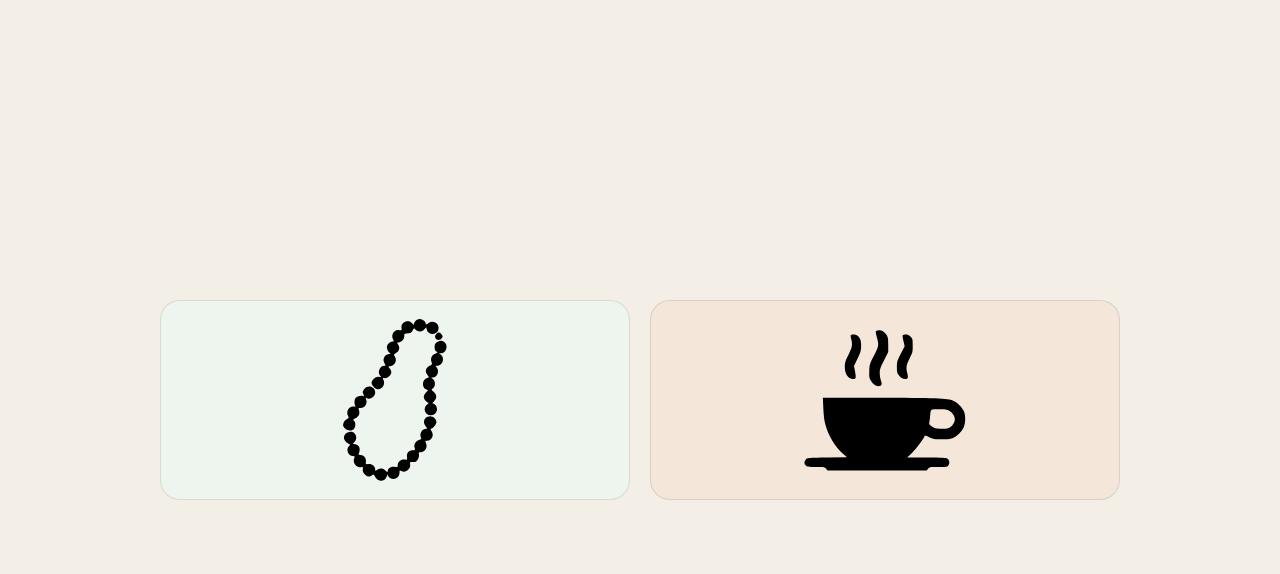
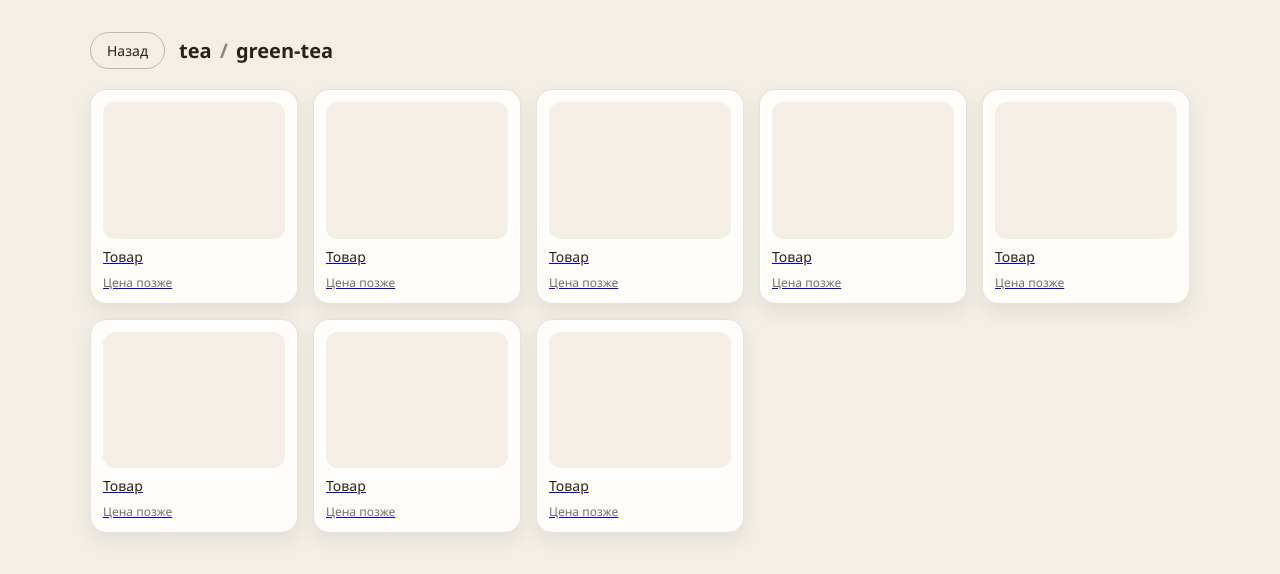
Before and after one commit to QweeeTleX/Tea_project, a React (Vite) app in the folder Frontend/: page /catalog/tea/green-tea in a window 1280 px wide. Shown: the top 574 px of the page. Built offline with nearby package versions, Linux system fonts and the light colour scheme.

Commit message:
Added a page with subcategory and product card

```diff
--- a/Frontend/package.json
+++ b/Frontend/package.json
@@ -11,7 +11,8 @@
   },
   "dependencies": {
     "react": "^19.2.0",
-    "react-dom": "^19.2.0"
+    "react-dom": "^19.2.0",
+    "react-router-dom": "^7.13.0"
   },
   "devDependencies": {
     "@eslint/js": "^9.39.1",
--- a/Frontend/src/Main/App.jsx
+++ b/Frontend/src/Main/App.jsx
@@ -1,81 +1,15 @@
-import "../Styles/App.css"
-import teaCupIcon from "../Images/tea_cup_icon.svg"
-import teaAccessoriesIcon from "../Images/accessories_icon.svg"
-
-const categories = [
-  {
-    id: "wares",
-    title: "Посуда и товары",
-    tone: "sage",
-    image: teaAccessoriesIcon,
-    subtypes: [
-      { id: "incense-1", title: "Благовония \"Сян Дао\"" },
-      { id: "incense-2", title: "Благовония 'Сян Дао'" },
-      { id: "gaiwans", title: "Гайвани" },
-      { id: "tools", title: "Инструменты" },
-      { id: "tools-incense", title: "Инструменты для \"Сян Дао\"" },
-      { id: "books", title: "Книги" },
-      { id: "burners", title: "Курильницы" },
-      { id: "sets", title: "Наборы" },
-      { id: "art", title: "Предметы искусства" },
-      { id: "other", title: "Прочее" },
-      { id: "sieves", title: "Сита" },
-      { id: "statuettes", title: "Статуэтки" },
-      { id: "thermos", title: "Термосы и колбы" },
-      { id: "jewelry", title: "Украшения" },
-      { id: "teapots", title: "Чайники" },
-      { id: "tea-caddies", title: "Чайницы" },
-      { id: "cha-pan", title: "Чапани" },
-      { id: "cha-hai-pl", title: "Чахаи" },
-      { id: "cha-hai", title: "Чахай" },
-      { id: "cha-he", title: "Чахэ" },
-      { id: "cups", title: "Чашки" }
-    ]
-  },
-  {
-    id: "tea",
-    title: "Китайский Чай",
-    tone: "clay",
-    image: teaCupIcon,
-    subtypes: [
-      { id: "white-tea", title: "Белый Чай" },
-      { id: "guangdong-oolongs", title: "Гуандунские улуны" },
-      { id: "yellow-tea", title: "Желтый Чай" },
-      { id: "green-tea", title: "Зеленые чаи" },
-      { id: "red-tea", title: "Красные чаи" },
-      { id: "herbal", title: "Нечайные чаи" },
-      { id: "north-fujian-oolongs", title: "Северофуцзяньские улуны" },
-      { id: "taiwan-oolongs", title: "Тайваньские улуны" },
-      { id: "shu-puer", title: "Шу пуэры" },
-      { id: "sheng-puer", title: "Шэн пуэры" },
-      { id: "south-fujian-oolongs", title: "Южнофуцзяньские улуны" }
-    ]
-  }
-]
+import { Routes, Route } from "react-router-dom"
+import Home from "./pages/Home.jsx"
+import Subcategory from "./pages/Subcategory.jsx"
+import Product from "./pages/Product.jsx"
 
 function App() {
   return (
-    <div className="app">
-      <div className="cards">
-        {categories.map((item) => (
-          <div key={item.id} className="card-wrap" data-tone={item.tone}>
-            <div className="card" data-tone={item.tone}>
-              <img className="card__img" src={item.image} alt={item.title ?? item.id} />
-            </div>
-
-            {item.subtypes?.length ? (
-              <div className="card__subgrid">
-                {item.subtypes.map((sub) => (
-                  <div key={sub.id} className="card__subitem">
-                    <span className="card__subtext">{sub.title}</span>
-                  </div>
-                ))}
-              </div>
-            ) : null}
-          </div>
-        ))}
-      </div>
-    </div>
+    <Routes>
+      <Route path="/" element={<Home />} />
+      <Route path="/catalog/:categoryId/:subId" element={<Subcategory />} />
+      <Route path="/catalog/:categoryId/:subId/:productId" element={<Product />} />
+    </Routes>
   )
 }
 
--- a/Frontend/src/Main/main.jsx
+++ b/Frontend/src/Main/main.jsx
@@ -1,10 +1,13 @@
 import { StrictMode } from "react"
 import { createRoot } from "react-dom/client"
+import { BrowserRouter } from "react-router-dom"
 import "../Styles/index.css"
 import App from "./App.jsx"
 
 createRoot(document.getElementById("root")).render(
   <StrictMode>
-    <App />
+      <BrowserRouter>
+        <App />
+      </BrowserRouter>
   </StrictMode>,
 )
--- /dev/null
+++ b/Frontend/src/Main/pages/Home.jsx
@@ -0,0 +1,89 @@
+import "../../Styles/Home.css"
+
+import teaCupIcon from "../../Images/tea_cup_icon.svg"
+import teaAccessoriesIcon from "../../Images/accessories_icon.svg"
+
+import { Link } from "react-router-dom"
+
+const categories = [
+  {
+    id: "wares",
+    title: "Посуда и товары",
+    tone: "sage",
+    image: teaAccessoriesIcon,
+    subtypes: [
+      { id: "incense-1", title: "Благовония \"Сян Дао\"" },
+      { id: "incense-2", title: "Благовония 'Сян Дао'" },
+      { id: "gaiwans", title: "Гайвани" },
+      { id: "tools", title: "Инструменты" },
+      { id: "tools-incense", title: "Инструменты для \"Сян Дао\"" },
+      { id: "books", title: "Книги" },
+      { id: "burners", title: "Курильницы" },
+      { id: "sets", title: "Наборы" },
+      { id: "art", title: "Предметы искусства" },
+      { id: "other", title: "Прочее" },
+      { id: "sieves", title: "Сита" },
+      { id: "statuettes", title: "Статуэтки" },
+      { id: "thermos", title: "Термосы и колбы" },
+      { id: "jewelry", title: "Украшения" },
+      { id: "teapots", title: "Чайники" },
+      { id: "tea-caddies", title: "Чайницы" },
+      { id: "cha-pan", title: "Чапани" },
+      { id: "cha-hai-pl", title: "Чахаи" },
+      { id: "cha-hai", title: "Чахай" },
+      { id: "cha-he", title: "Чахэ" },
+      { id: "cups", title: "Чашки" }
+    ]
+  },
+  {
+    id: "tea",
+    title: "Китайский Чай",
+    tone: "clay",
+    image: teaCupIcon,
+    subtypes: [
+      { id: "white-tea", title: "Белый Чай" },
+      { id: "guangdong-oolongs", title: "Гуандунские улуны" },
+      { id: "yellow-tea", title: "Желтый Чай" },
+      { id: "green-tea", title: "Зеленые чаи" },
+      { id: "red-tea", title: "Красные чаи" },
+      { id: "herbal", title: "Нечайные чаи" },
+      { id: "north-fujian-oolongs", title: "Северофуцзяньские улуны" },
+      { id: "taiwan-oolongs", title: "Тайваньские улуны" },
+      { id: "shu-puer", title: "Шу пуэры" },
+      { id: "sheng-puer", title: "Шэн пуэры" },
+      { id: "south-fujian-oolongs", title: "Южнофуцзяньские улуны" }
+    ]
+  }
+]
+
+function Home() {
+  return (
+    <div className="app">
+      <div className="cards">
+        {categories.map((item) => (
+          <div key={item.id} className="card-wrap" data-tone={item.tone}>
+            <div className="card" data-tone={item.tone}>
+              <img className="card__img" src={item.image} alt={item.title ?? item.id} />
+            </div>
+
+            {item.subtypes?.length ? (
+              <div className="card__subgrid">
+                {item.subtypes.map((sub) => (
+                  <Link
+                    key={sub.id}
+                    className="card__subitem"
+                    to={`/catalog/${item.id}/${sub.id}`}
+                    >
+                      <span className="card__subtext">{sub.title}</span>
+                      </Link>
+                ))}
+              </div>
+            ) : null}
+          </div>
+        ))}
+      </div>
+    </div>
+  )
+}
+
+export default Home
--- /dev/null
+++ b/Frontend/src/Main/pages/Product.jsx
@@ -0,0 +1,37 @@
+import { Link, useLocation, useParams } from "react-router-dom"
+import "../../Styles/Product.css"
+
+function Product() {
+	const { categoryId, subId, productId } = useParams()
+	const { state } = useLocation()
+
+	const product =
+		state?.product ?? {
+			id: productId,
+			name: `Товар ${productId}`,
+			price: "Цена позже",
+			desc: "Описание будет позже"
+		}
+
+	return (
+		<div className="product-page">
+			<Link className="product__back" to={`/catalog/${categoryId}/${subId}`}>
+				Назад
+			</Link>
+
+			<div className="product">
+				<div className="product__card">
+					<div className="product__thumb" />
+					<div className="product__name">{product.name}</div>
+				</div>
+
+				<div className="product__info">
+					<div className="product__title">{product.name}</div>
+					<div className="product__price">{product.price}</div>
+					<div className="product__desc">{product.desc}</div>
+				</div>
+			</div>
+		</div>
+	)
+}
+export default Product
--- /dev/null
+++ b/Frontend/src/Main/pages/Subcategory.jsx
@@ -0,0 +1,48 @@
+import "../../Styles/Subcategory.css"
+
+import { Link, useParams } from "react-router-dom";
+
+function Subcategory() {
+	const { categoryId, subId } = useParams()
+
+	const products = Array.from({ length: 8 }, (_, idx) => ({
+		id: `p-${idx + 1}`,
+		name: `Товар ${idx + 1}`,
+		price: "Цена позже",
+		desc: "Описание будет позже"
+	}))
+
+	return (
+		<div className="app app--catalog">
+			<div className="catalog">
+				<div className="catalog__header">
+					<Link className="catalog__back" to="/">
+						Назад
+					</Link>
+					<div className="catalog__title">
+						<span className="catalog__crumb">{categoryId}</span>
+						<span className="catalog__sep">/</span>
+						<span className="catalog__crumb">{subId}</span>
+					</div>
+				</div>
+
+				<div className="catalog__grid">
+					{products.map((product) => (
+						<Link
+							key={product.id}
+							className="catalog__card"
+							to={`/catalog/${categoryId}/${subId}/${product.id}`}
+							state={{ product }}
+						>
+							<div className="catalog__thumb" />
+							<div className="catalog__name">Товар</div>
+							<div className="catalog__price">Цена позже</div>
+						</Link>
+					))}
+				</div>
+			</div>
+		</div>
+	)
+}
+
+export default Subcategory
--- a/Frontend/src/Styles/App.css
+++ b/Frontend/src/Styles/Home.css
@@ -123,6 +123,7 @@
   transform-origin: center;
   position: relative;
   z-index: 0;
+  text-decoration: none;
 }
 
 .card__subitem:hover {
@@ -131,7 +132,6 @@
   transform: scale(1.4);
   z-index: 2;
 }
-
 
 .card__subtext {
   display: -webkit-box;
--- /dev/null
+++ b/Frontend/src/Styles/Subcategory.css
@@ -0,0 +1,98 @@
+.app--catalog {
+  align-items: flex-start;
+  padding: 32px;
+}
+
+.catalog {
+	width: min(1100px, 100%);
+	display: flex;
+	flex-direction: column;
+	gap: 20px;
+	--catalog-accent: #c8b39f;
+}
+
+.catalog[data-tone="sage"] {
+  --catalog-accent: #93b59a;
+}
+
+.catalog[data-tone="clay"] {
+  --catalog-accent: #c9a07f;
+}
+
+.catalog__header {
+	display: flex;
+	align-items: center;
+	flex-wrap: wrap;
+	gap: 14px;
+}
+
+.catalog__back {
+	border-radius: 999px;
+	border: 1px solid var(--catalog-accent);
+	background: transparent;
+	color: #2b2015;
+	padding: 8px 16px;
+	font-size: 14px;
+	cursor: pointer;
+	transition: background 150ms ease, transform 150ms ease;
+	text-decoration: none;
+}
+
+.catalog__back:hover {
+	background: rgba(43, 32, 21, 0.06);
+	transform: translateY(-1px);
+}
+
+.catalog__title {
+	font-size: 20px;
+	font-weight: 600;
+	color: #2b2015;
+	display: flex;
+	align-items: center;
+	gap: 8px;
+}
+
+.catalog__sep {
+	opacity: 0.5;
+}
+
+.catalog__grid {
+	display: grid;
+	grid-template-columns: repeat(auto-fill, minmax(180px, 1fr));
+	gap: 15px;
+}
+
+.catalog__card {
+	border-radius: 16px;
+	border: 1px solid rgba(43, 32, 21, 0.12);
+	background: #fffdf9;
+	padding: 12px;
+	display: flex;
+	flex-direction: column;
+	gap: 8px;
+	min-height: 180px;
+	box-shadow: 0 8px 18px rgba(43, 32, 21, 0.08);
+}
+
+.catalog__thumb {
+	border-radius: 12px;
+	background: #f4eee6;
+	aspect-ratio: 4 / 3;
+}
+
+.catalog__name {
+	font-size: 14px;
+	color: #2b2015;
+}
+
+.catalog__price {
+  font-size: 12px;
+  color: rgba(43, 32, 21, 0.65);
+}
+
+@media (max-width: 600px) {
+  .app--catalog {
+    padding: 24px;
+  }
+
+}
```
Also changed, not shown: Frontend/src/Styles/Product.css (added), 1 other file (tests, documents, lock files or other folders).
